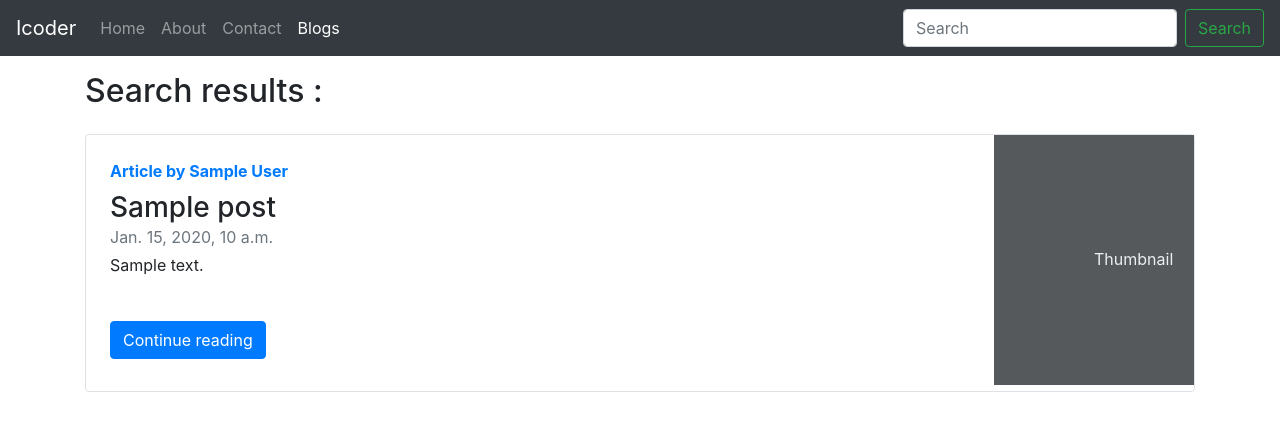
After one commit to hritikarora28/Blog, a Django app: template templates/home/search.html in a window 1280 px wide. The commit adds this page. Shown: the top 431 px of the page. Run offline with Django 3.2, Linux system fonts and the light colour scheme; the template is opened without the code that fills it: most values are stand-ins (such as "Sample title", 1, 10 or a date in 2020); some libraries are stand-ins or nearby versions.

Commit message:
search_added

```diff
--- a/home/urls.py
+++ b/home/urls.py
@@ -6,5 +6,6 @@ from home import views
 urlpatterns = [
     path('',views.home,name='home'),
     path('contact', views.contact, name='contact'),
-    path('about',views.about, name='about')
+    path('about',views.about, name='about'),
+    path('search',views.search, name='search')
 ]
--- a/home/views.py
+++ b/home/views.py
@@ -2,6 +2,7 @@ from django.http.response import HttpResponse
 from django.shortcuts import render
 from .models import Contact
 from django.contrib import messages
+from blog.models import Post
 
 # Create your views here.
 def home(request):
@@ -27,3 +28,8 @@ def contact(request):
 def about(request):
      return render(request,'home/about.html')
     # return HttpResponse('we are in about')
+def search(request):
+    query=request.GET['query']
+    allPosts= Post.objects.filter(title__icontains=query)
+    params={'allPosts': allPosts}
+    return render(request, 'home/search.html', params)
--- a/templates/base.html
+++ b/templates/base.html
@@ -46,8 +46,8 @@
 						<a class="nav-link" href="/blog">Blogs</a>
 					</li>
 				</ul>
-				<form class="form-inline my-2 my-lg-0">
-					<input class="form-control mr-sm-2" type="search" placeholder="Search" aria-label="Search" />
+				<form method="get" action="/search" class="form-inline my-2 my-lg-0">
+					<input class="form-control mr-sm-2" type="search" placeholder="Search" aria-label="Search" name="query" id="query" />
 					<button class="btn btn-outline-success my-2 my-sm-0" type="submit">Search</button>
 				</form>
 			</div>
--- /dev/null
+++ b/templates/home/search.html
@@ -0,0 +1,32 @@
+{% extends 'base.html' %}
+
+{% block title %} Search Results {% endblock title %}
+{% block blogactive %} active {% endblock blogactive %}
+
+
+{% block body %}
+<div class="container my-3">
+    <h2>Search results : </h2>
+    {% for post in allPosts  %}
+    <div class="row no-gutters border rounded overflow-hidden flex-md-row mb-4 shadow-sm h-md-250 my-4 position-relative">
+        <div class="col p-4 d-flex flex-column position-static">
+            <strong class="d-inline-block mb-2 text-primary">Article  by {{post.author}}</strong>
+            <h3 class="mb-0">{{post.title}}</h3>
+            <div class="mb-1 text-muted">{{post.datetime}}</div>
+            <p class="card-text mb-auto">{{post.content| truncatechars:100}}</p>
+            <div class="my-2">
+            	<a href="/blog/{{post.slug}}" role="button" class="btn btn-primary">Continue reading</a>
+            </div>
+
+        </div>
+        <div class="col-auto d-none d-lg-block">
+            <svg class="bd-placeholder-img" width="200" height="250" xmlns="http://www.w3.org/2000/svg" preserveAspectRatio="xMidYMid slice" focusable="false" role="img" aria-label="Placeholder: Thumbnail">
+                <title>Placeholder</title>
+                <rect width="100%" height="100%" fill="#55595c"></rect><text x="50%" y="50%" fill="#eceeef" dy=".3em">Thumbnail</text>
+            </svg>
+        </div>
+        </div>
+
+        {% endfor %}
+    </div>
+ {% endblock %}
```
